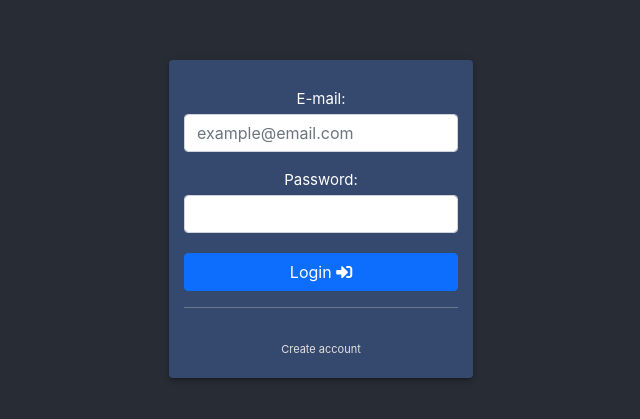
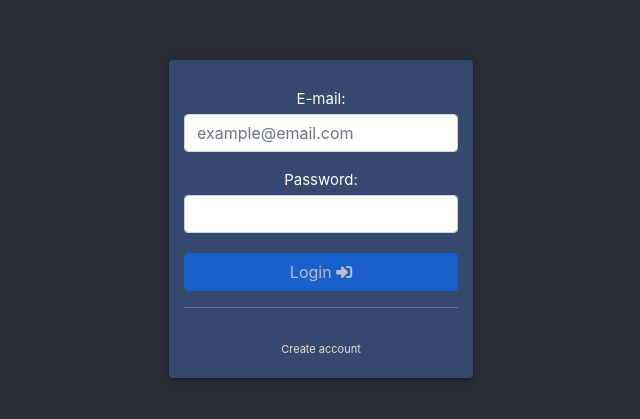
Before and after one commit to Flores93/Reactsume-BackPanel, a React (Create React App) app: page / in a window 1280 px wide. Shown: the part 181-600 px from the top of the page, without its empty margins (319-959 px from the left). Built offline with nearby package versions, Linux system fonts and the light colour scheme.

Commit message:
login button fix

```diff
--- a/src/components/auth/Login.js
+++ b/src/components/auth/Login.js
@@ -15,13 +15,13 @@ import { startLogin } from "../../actions/authActions";
 import { loginFormInitVal } from "../../constants/formsInitialValues";
 
 const Login = () => {
-  const [inputsOk, setInputsOk] = useState(false);
+  const [disable, setDisable] = useState(true);
   const dispatch = useDispatch();
   const { push } = useHistory();
 
   const handleSubmit = ({ email }) => {
     if (validator.isEmail(email)) {
-      setInputsOk(false);
+      setDisable(false);
       dispatch(startLogin({ userName: "jose luis", email }));
     } else {
       Swal.fire("Error", "Invalid E-mail", "error");
@@ -30,7 +30,9 @@ const Login = () => {
 
   const validatingForm = ({ email, password }) => {
     if (email.length > 3 && password.length > 3) {
-      setInputsOk(true);
+      setDisable(false);
+    } else {
+      setDisable(true);
     }
   };
 
@@ -53,7 +55,7 @@ const Login = () => {
 
           <BooleanSubmitBtn
             text="Login"
-            isEnable={inputsOk}
+            isEnable={disable}
             icon={<i className="fas fa-sign-in-alt" />}
           />
         </DefaultForm>
```
